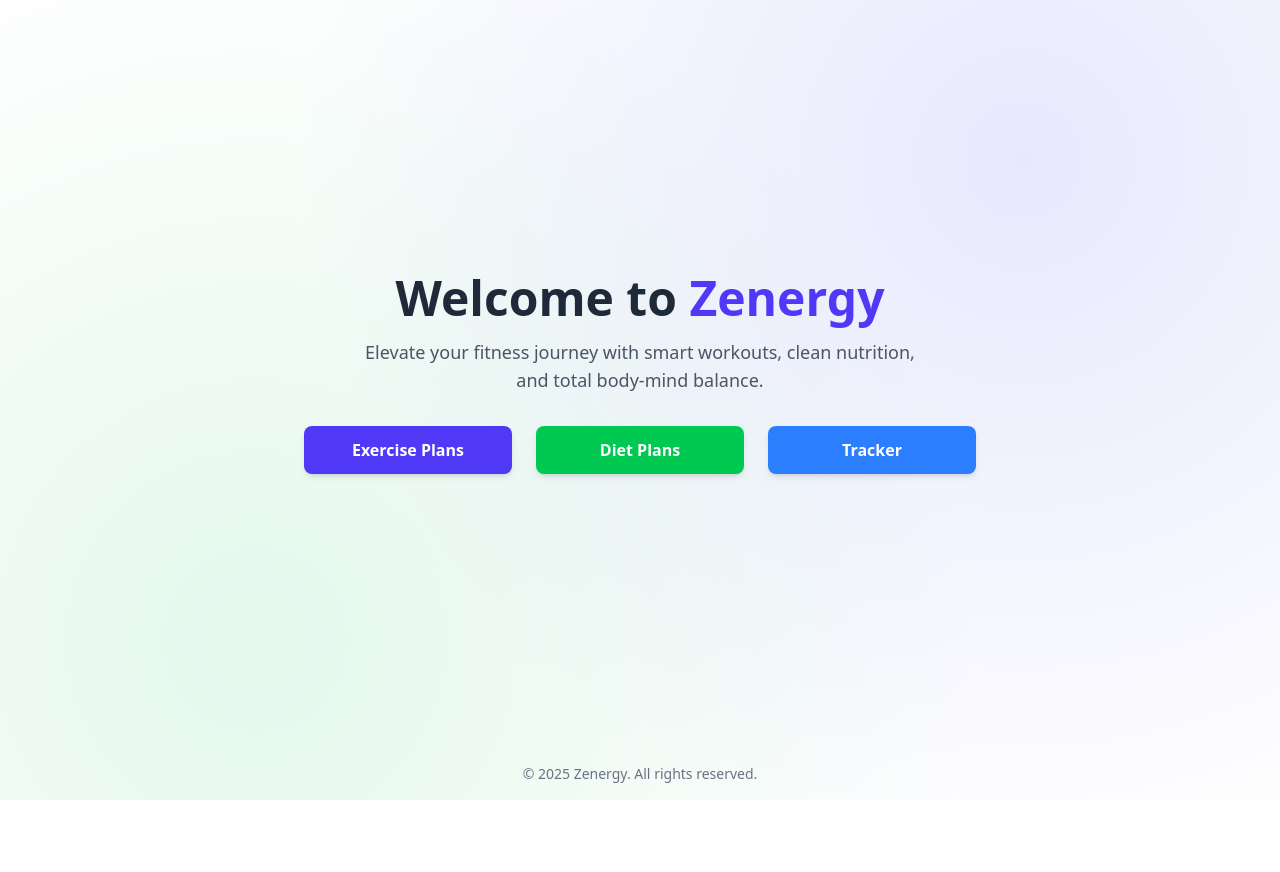
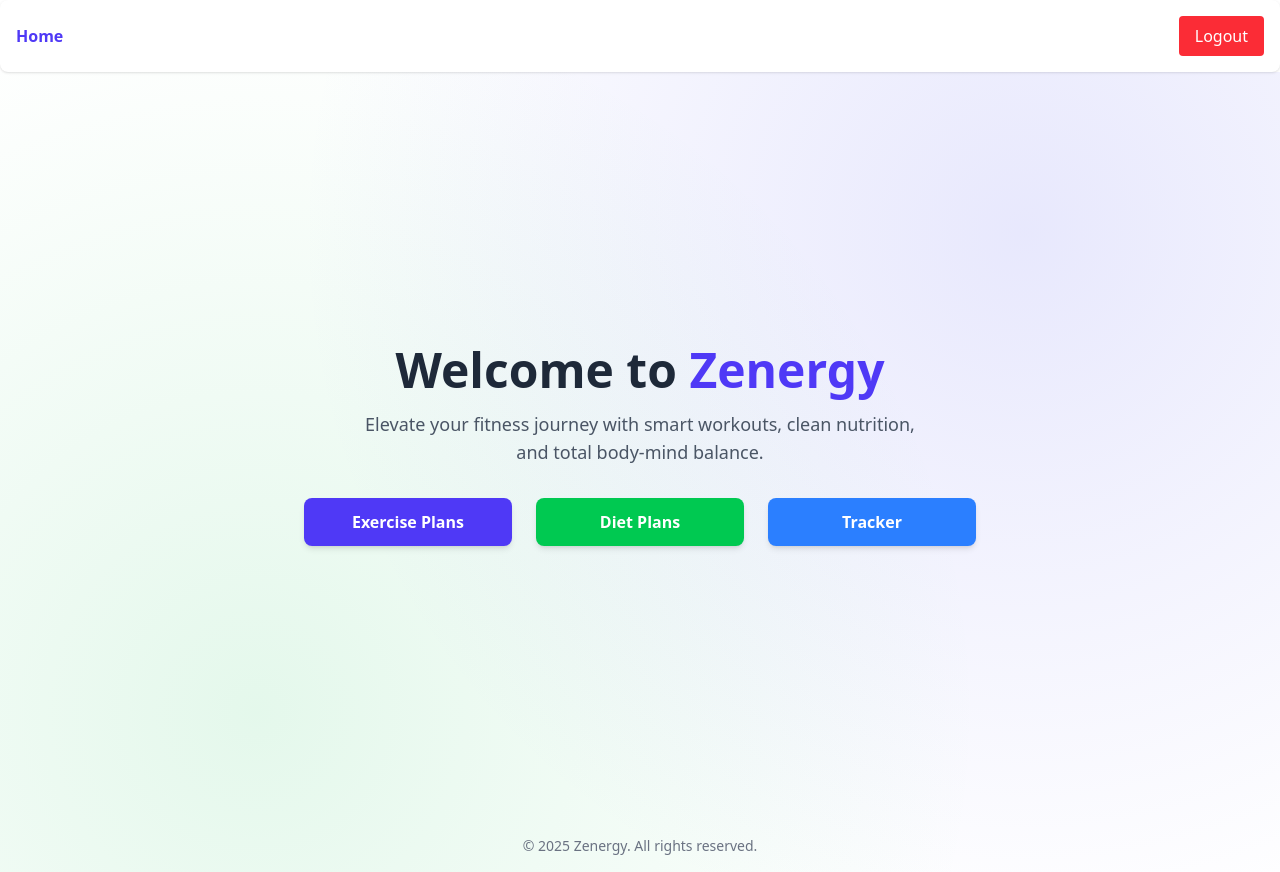
Before and after one commit to RISH-VERSION/cms-project, a React (Vite) app in the folder client/: page /innerHome in a window 1280 px wide. Before the commit the page ends 800 px from the top, so only its background shows below. Built offline with nearby package versions, Linux system fonts and the light colour scheme.

Commit message:
adding-logout

```diff
--- a/client/src/exercise/Exercise.jsx
+++ b/client/src/exercise/Exercise.jsx
@@ -1,12 +1,27 @@
+import { useNavigate } from "react-router";
 
 function Exercise() {
+  const navigate = useNavigate();
     return (
        <div className="bg-gray-50 min-h-screen">
   <header className="bg-blue-500 text-white py-6 px-4 text-center">
     <h1 className="text-4xl font-bold">Exercise Hub</h1>
     <p className="mt-2 text-lg">Your personalized guide to fitness and wellness</p>
   </header>
-
+  <div className="flex justify-between items-center p-4 bg-white shadow">
+    <button
+      className="bg-gray-200 text-gray-800 px-4 py-2 rounded hover:bg-gray-300 transition"
+      onClick={() => navigate('/innerHome')}
+    >
+      &#8592; Back
+    </button>
+    <button
+      className="bg-blue-500 text-white px-4 py-2 rounded hover:bg-blue-600 transition"
+      onClick={() => navigate('/')}
+    >
+      Home
+    </button>
+  </div>
   <section className="p-6">
     <h2 className="text-2xl font-bold mb-4">Explore Categories</h2>
     <div className="grid grid-cols-1 sm:grid-cols-2 lg:grid-cols-3 gap-6">
--- a/client/src/pages/Home.jsx
+++ b/client/src/pages/Home.jsx
@@ -13,7 +13,7 @@ function Home(props) {
         <>
             <header className="bg-gray-800 text-white py-4">
                 <div className="container mx-auto flex justify-between items-center px-4">
-                    <h1 className="text-2xl font-bold">Logo</h1>
+                    <h1 className="text-2xl font-bold">Zenergy</h1>
                     <div className="flex space-x-6">
                         <button
                             className="text-white hover:text-gray-300 font-semibold"
--- a/client/src/pages/InnerHome.jsx
+++ b/client/src/pages/InnerHome.jsx
@@ -1,8 +1,32 @@
 import { useNavigate } from 'react-router-dom';
 function InnerHome() {
   const navigate = useNavigate();
+  const user = JSON.parse(localStorage.getItem("user"));
   return (
     <>
+      <nav>
+      <ul className="flex space-x-4 items-center p-4 bg-white shadow rounded-lg">
+        <li>
+          <button
+            className="text-indigo-600 font-semibold hover:underline"
+            onClick={() => navigate("/")}
+          >
+            Home
+          </button>
+        </li>
+        <li className="ml-auto">
+          <button
+            className="bg-red-500 text-white px-4 py-2 rounded hover:bg-red-600 transition"
+            onClick={() => {
+              localStorage.removeItem("user");
+              navigate("/");
+            }}
+          >
+            Logout
+          </button>
+        </li>
+      </ul>
+      </nav>
       <div
         className="min-h-screen bg-gradient-to-br from-indigo-100 via-white to-green-100 flex flex-col justify-between animate-fadeIn"
         style={{
```
